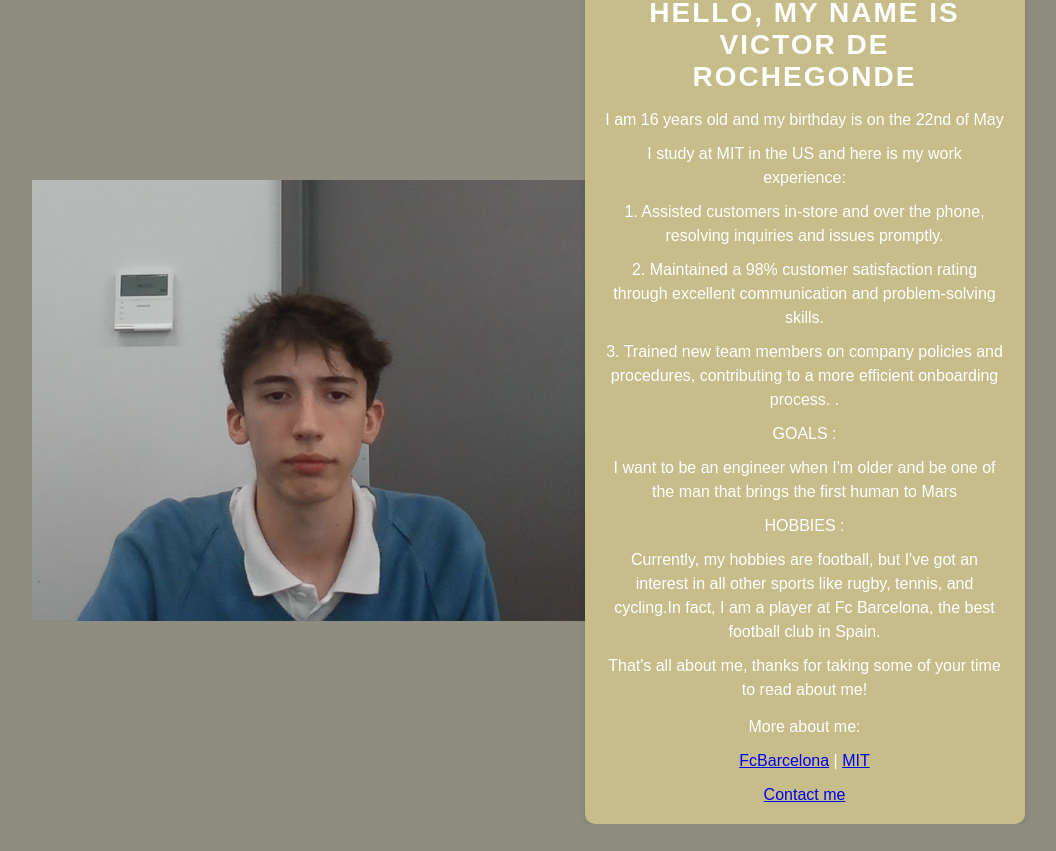
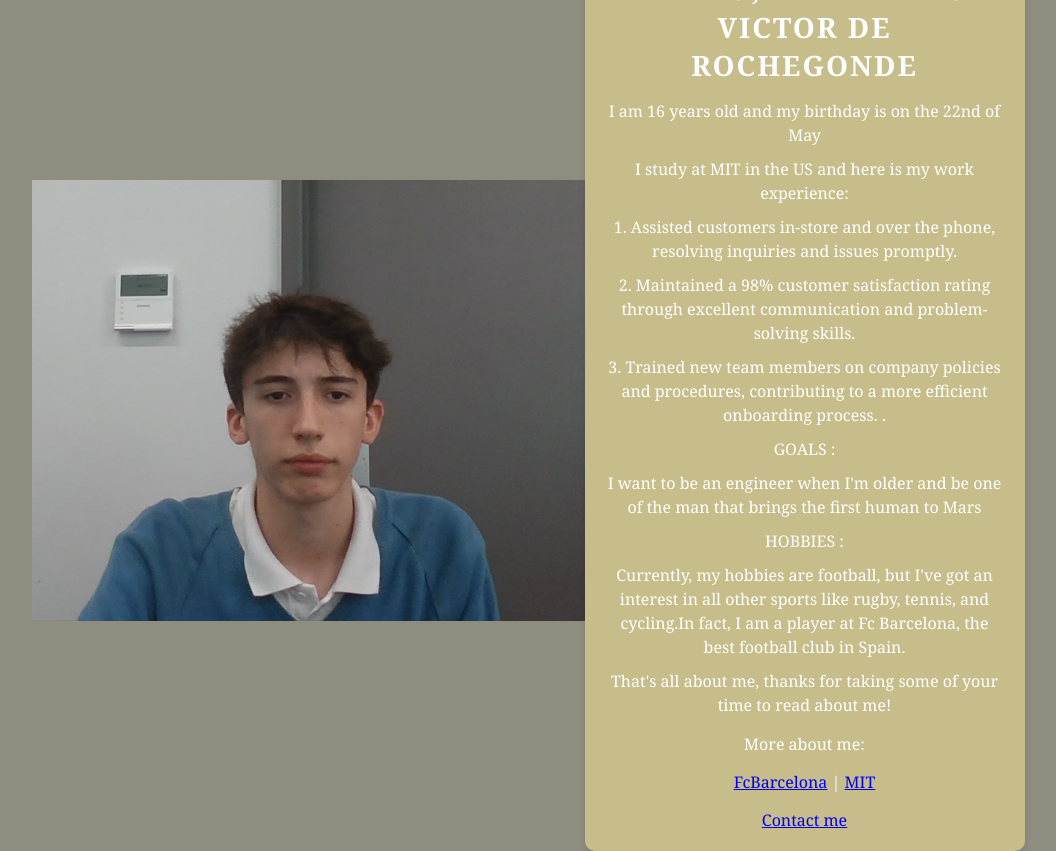
Before and after one commit to VictorrDR/Working-space, a PHP site: page / in a window 1280 px wide. Shown: the whole page, without its empty margins (112-1168 px from the left). Before the commit the page ends 824 px from the top, so only its background shows below. Run offline with PHP 8.4, Linux system fonts and the light colour scheme.

Commit message:
Update style.css

```diff
--- a/style.css
+++ b/style.css
@@ -1,5 +1,5 @@
 body {
-    font-family: 'Young Serif', sans-serif;
+    font-family: 'Georgia', sans-serif;
     background-color: #8f8d7f;
     margin: 0;
     padding: 0;
```
